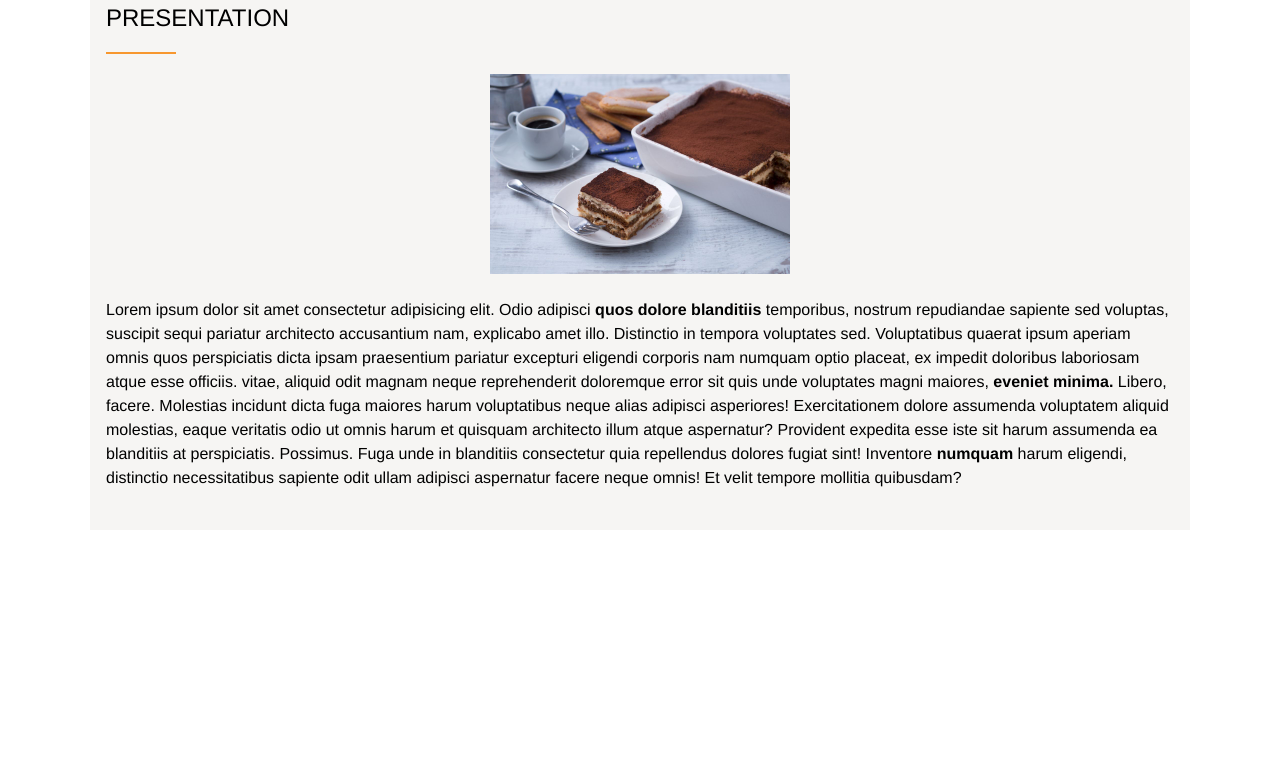
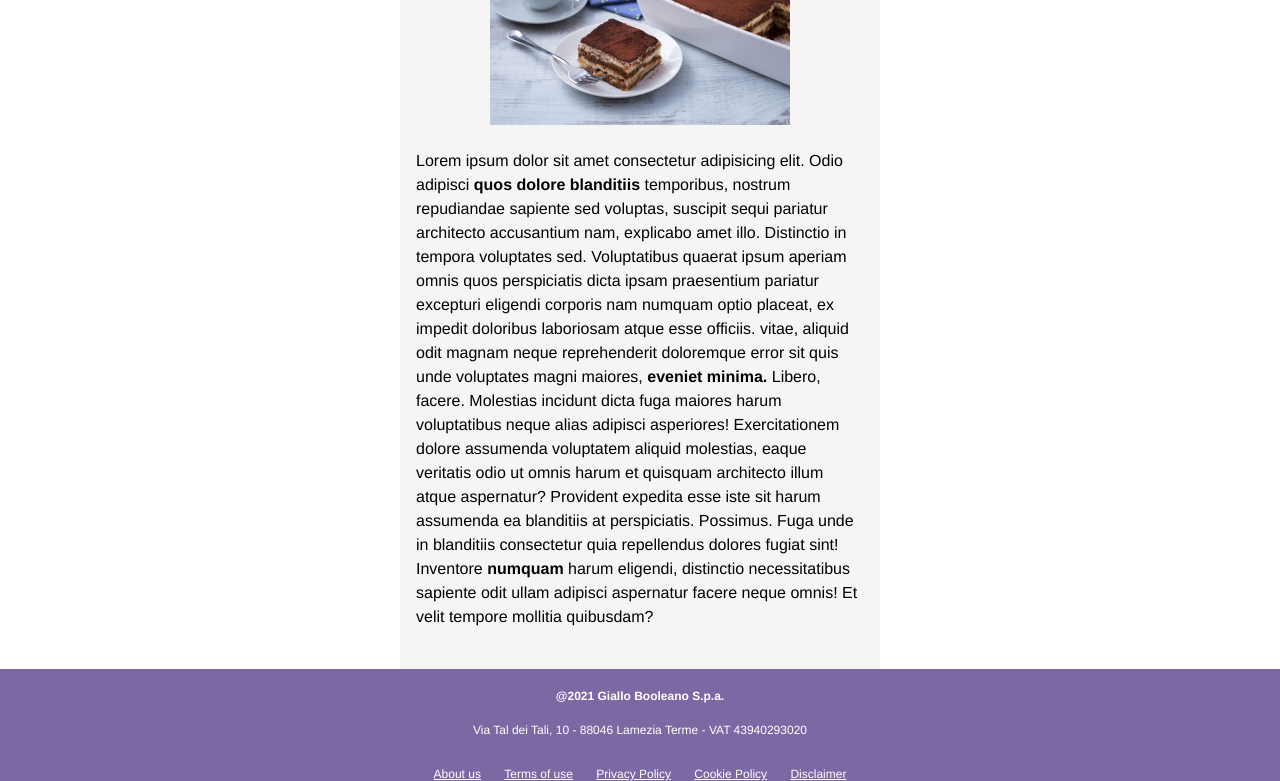
Before and after one commit to MichelaMilzoni/htmlcss-responsive-layout, a plain HTML site: page index.html in a window 1280 px wide. Shown: the part 819-1600 px from the top of the page. Before the commit the page ends 1349 px from the top, so only its background shows below. Drawn offline with Linux system fonts and the light colour scheme.

Commit message:
add footer

```diff
--- a/css/style.css
+++ b/css/style.css
@@ -110,12 +110,11 @@ ul {
 
 
 /* ************ HEADER ************** */
-#header .container {
-  min-width: 480px;
-  width: 100%;
+#page-header .container {
+  max-width: 480px;
 }
 
-#header h1 {
+#page-header h1 {
   font-family: "Nerko One", cursive;
   font-weight: 400;
   font-style: normal;
@@ -126,12 +125,12 @@ ul {
 }
 
 /* ************ MAIN ************** */
-main .container {
-  min-width: 480px;
-  width: 100%;
+#content-main .container {
+  max-width: 480px;
 
   padding-top: var(--padding-top-20);
   padding-bottom: var(--padding-bottom-20);
+
   background-color: #F6F5F3;
 }
 
@@ -242,7 +241,7 @@ color: #4E3969;
 #presentation .presentation-img {
   height: auto;
   width: 300px;
-  text-align: center;
+
   margin-top: var(--margin-top-20);
   margin-bottom: var(--margin-bottom-20);
 }
@@ -256,4 +255,42 @@ color: #4E3969;
   font-weight: var(--font-weight)
 }
 
-/* FOOTER */
+/* ************ FOOTER ************** */
+#page-footer {
+  background-color: #7C69A4;
+  color: white;
+
+  font-size: 12px;
+  text-align: center;
+}
+
+#page-footer .container {
+  max-width: 480px;
+  display: flex;
+  flex-wrap: wrap;
+  justify-content: center;
+
+}
+
+#page-footer .company-name {
+  font-weight: var(--font-weight);
+}
+
+#page-footer .company-name,
+#page-footer .company-address,
+#page-footer .footer-links {
+  padding-top: var(--padding-top-20);
+}
+
+#page-footer .footer-links li {
+  display: inline-block;
+
+  padding-left: 10px;
+  padding-right: 10px;
+  padding-top: 10px;
+}
+
+#page-footer .footer-links a {
+color: white;
+text-decoration: underline;
+}
--- a/index.html
+++ b/index.html
@@ -28,7 +28,7 @@
   <header id="page-header">
     <div class="container">
       <h1>GIALLO BOOLEANO</h1>
-  </div>
+    </div>
   </header>
 
 
@@ -95,7 +95,23 @@
   </main>
 
    <!-- FOOTER -->
-  <footer>
+  <footer id="page-footer">
+    <div class="container">
+      <div class="company">
+        <p class="company-name bold">@2021 Giallo Booleano S.p.a.</p>
+        <p class="company-address">Via Tal dei Tali, 10 - 88046 Lamezia Terme - VAT 43940293020</p>
+      </div>
+
+      <div class="footer-links">
+        <ul>
+          <li><a href="#">About us</a></li>
+          <li><a href="#">Terms of use</a></li>
+          <li><a href="#">Privacy Policy</a></li>
+          <li><a href="#">Cookie Policy</a></li>
+          <li><a href="#">Disclaimer</a></li>
+        </ul>
+      </div>
+    </div>
   </footer>
 
 </body>
```
